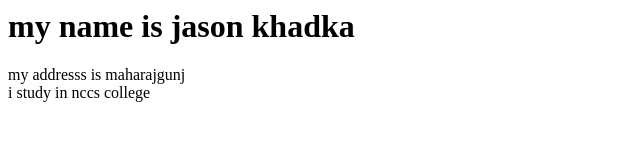
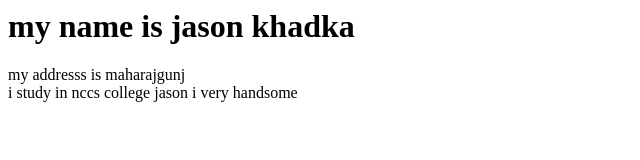
Before and after one commit to jasonkhadka2000/webdevelopment_jasonkhadka, a plain HTML site: page index.html in a window 1280 px wide. Shown: the whole page, without its empty margins (0-640 px from the left). Drawn offline with Linux system fonts and the light colour scheme.

Commit message:
Update index.html

```diff
--- a/index.html
+++ b/index.html
@@ -6,6 +6,7 @@
 	<h1>my name is jason khadka</h1>
 		my addresss is maharajgunj</br>
 		i study in nccs college
+		jason i very handsome
 
 </body>
 </html>
```
